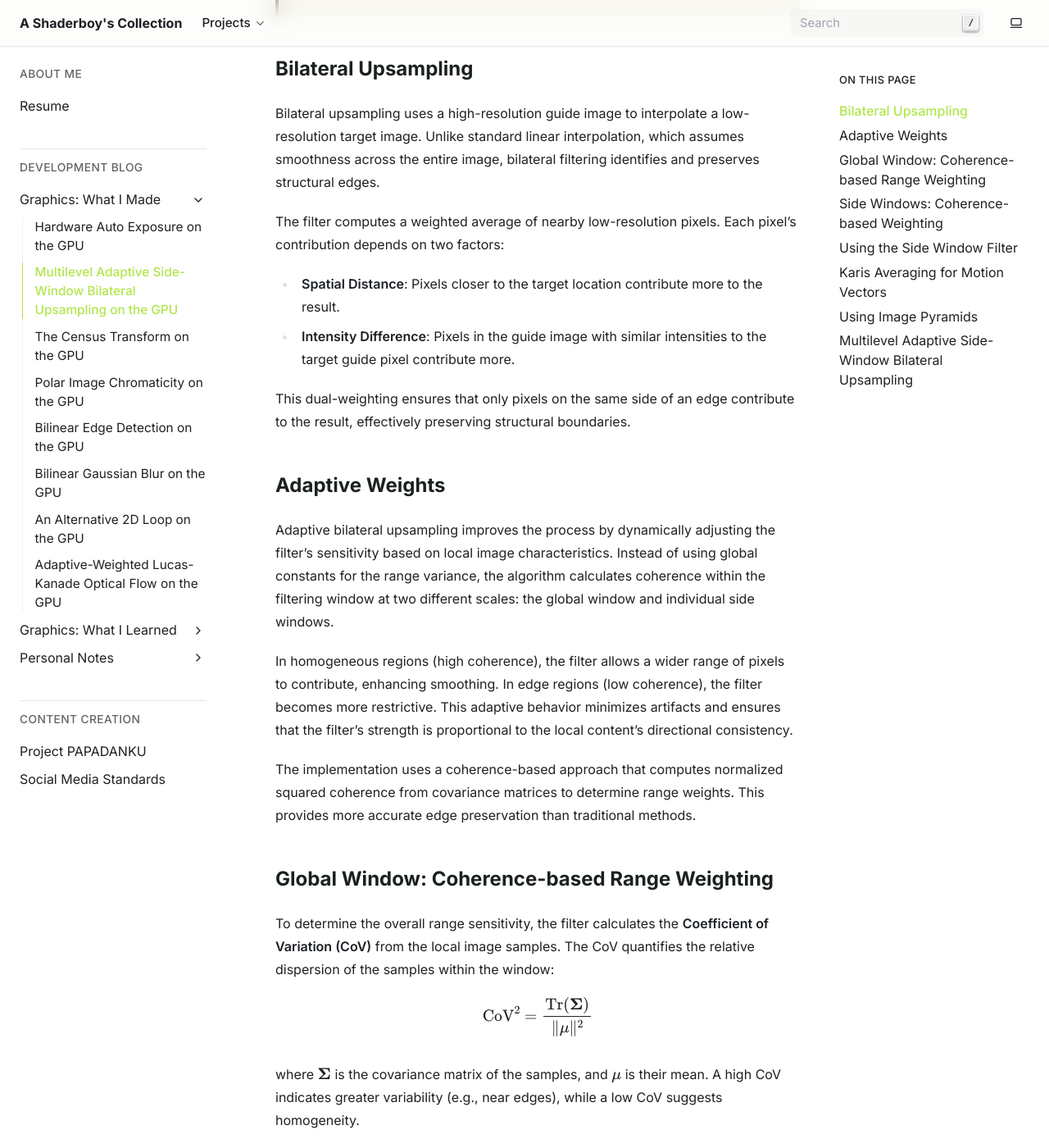
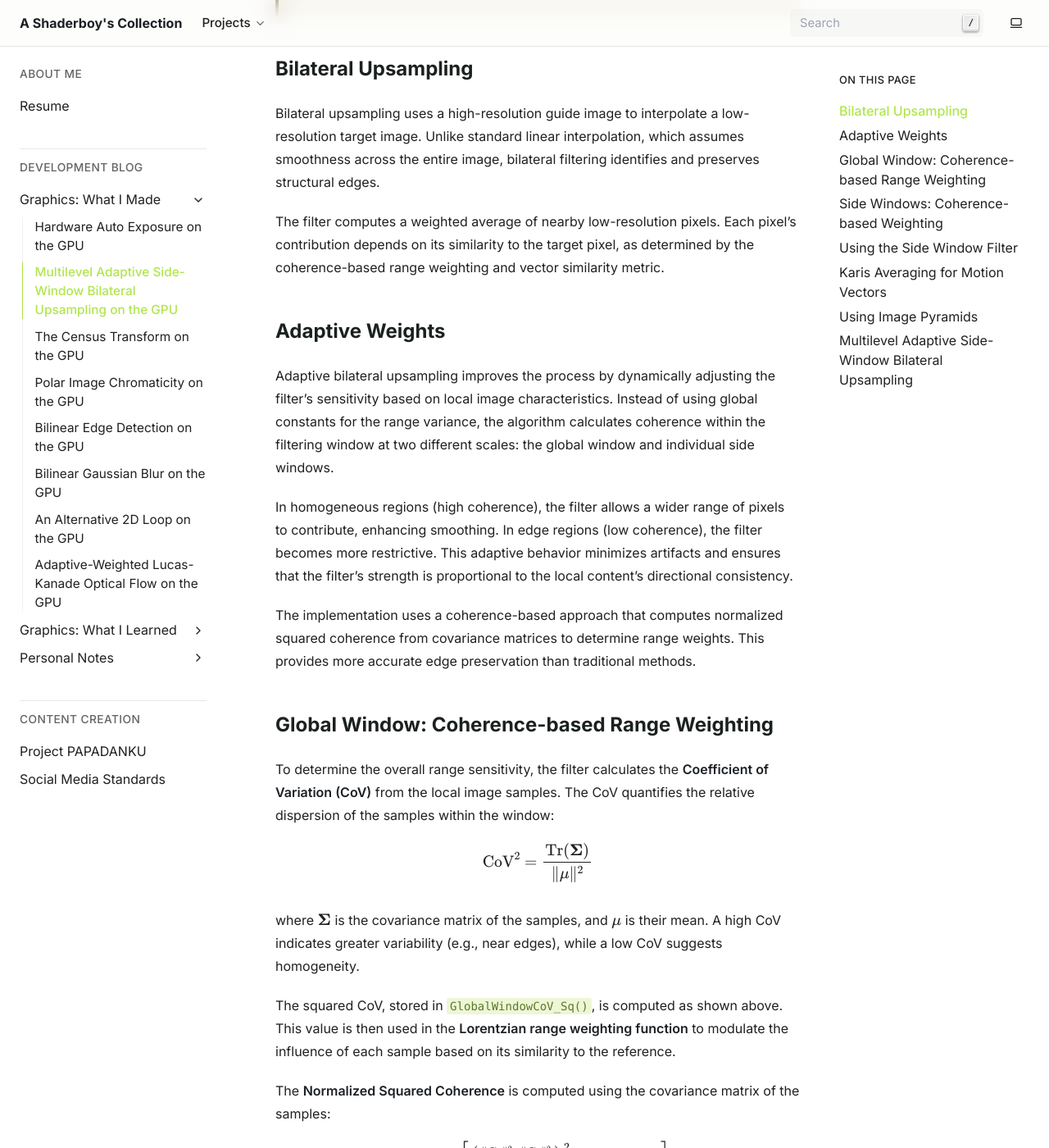
Before and after one commit to papadanku/papadanku.github.io, a Sphinx documentation site: the page built from doc/blog/made/bilateral.rst, in a window 1280 px wide and 1400 px high, scrolled down 682 px. Shown: the whole window at 82% size. Built offline with Sphinx 7.4.7, drawn with Linux system fonts in a browser that asks for light colours; some of the changed text lies outside the part shown.

Commit message:
Formatting changes.

```diff
--- a/doc/blog/made/bilateral.rst
+++ b/doc/blog/made/bilateral.rst
@@ -17,12 +17,7 @@ Bilateral Upsampling
 
 Bilateral upsampling uses a high-resolution guide image to interpolate a low-resolution target image. Unlike standard linear interpolation, which assumes smoothness across the entire image, bilateral filtering identifies and preserves structural edges.
 
-The filter computes a weighted average of nearby low-resolution pixels. Each pixel's contribution depends on two factors:
-
-* **Spatial Distance**: Pixels closer to the target location contribute more to the result.
-* **Intensity Difference**: Pixels in the guide image with similar intensities to the target guide pixel contribute more.
-
-This dual-weighting ensures that only pixels on the same side of an edge contribute to the result, effectively preserving structural boundaries.
+The filter computes a weighted average of nearby low-resolution pixels. Each pixel's contribution depends on its similarity to the target pixel, as determined by the coherence-based range weighting and vector similarity metric.
 
 Adaptive Weights
 ----------------
@@ -44,7 +39,7 @@ To determine the overall range sensitivity, the filter calculates the **Coeffici
 
 where :math:`\mathbf{\Sigma}` is the covariance matrix of the samples, and :math:`\mathbf{\mu}` is their mean. A high CoV indicates greater variability (e.g., near edges), while a low CoV suggests homogeneity.
 
-The squared CoV, stored in `GlobalWindowCoV_Sq`, is computed as shown above. This value is then used in the **Lorentzian range weighting function** to modulate the influence of each sample based on its similarity to the reference.
+The squared CoV, stored in ``GlobalWindowCoV_Sq()``, is computed as shown above. This value is then used in the **Lorentzian range weighting function** to modulate the influence of each sample based on its similarity to the reference.
 
 The **Normalized Squared Coherence** is computed using the covariance matrix of the samples:
 
@@ -62,9 +57,9 @@ where :math:`\mathbf{J}` is the covariance matrix of the samples.
 
 .. note::
 
-   The **Inverse Squared Coherence** is directly used as the input to the **Fast Lorentzian Function** (`GetLorentzian1D_Fast`). This enables efficient computation of range weights without additional steps.
+   The **Inverse Squared Coherence** is directly used as the input to the **Fast Lorentzian Function** (``GetLorentzian1D_Fast()``). This enables efficient computation of range weights without additional steps.
 
-For range weighting, the implementation uses the **Inverse Squared Coherence** derived from the covariance matrix. The functions `GetCovarianceCoherence_Sq` and `GetCovarianceCoherenceInverse_Sq` compute these values. Higher coherence (directional consistency) results in lower range weights, which preserves edges more effectively.
+For range weighting, the implementation uses the **Inverse Squared Coherence** derived from the covariance matrix. The functions ``GetCovarianceCoherence_Sq()`` and ``GetCovarianceCoherenceInverse_Sq()`` compute these values. Higher coherence (directional consistency) results in lower range weights, which preserves edges more effectively.
 
 Side Windows: Coherence-based Weighting
 ---------------------------------------
@@ -106,7 +101,7 @@ The implemented version follows these steps:
 #. **Side Window Statistics Calculation**: For each window, compute the local mean :math:`\mu_W` and covariance matrix using precomputed subkernel means for efficiency.
 #. **Bilateral Weighted Estimation**: For each window, calculate a bilateral-weighted mean :math:`\mu_{W, \text{bilat}}`. The range weight uses a **Lorentzian function** applied to the **magnitude-weighted cosine similarity** between the reference and sample vectors.
 
-   The similarity is computed using the optimized **magnitude-weighted cosine similarity metric** (`GetVectorSimilarity_FLT2`), which combines angular alignment and relative scale into a unified similarity score:
+   The similarity is computed using the optimized **magnitude-weighted cosine similarity metric** (``GetVectorSimilarity_FLT2()``), which combines angular alignment and relative scale into a unified similarity score:
 
    .. math::
 
@@ -115,9 +110,9 @@ The implemented version follows these steps:
    where:
 
    * :math:`u` and :math:`v` are the reference and sample vectors, respectively.
-   * The result is clamped to the range [0.0, 1.0] using `saturate()`.
+   * The result is clamped to the range [0.0, 1.0] using ``saturate()``.
 
-   The **inverse similarity** (:math:`1 - \text{Similarity}^2`) is then passed to the **Fast Lorentzian Function** (`GetLorentzian1D_Fast`) to compute the range weight for each sample. This ensures that pixels with higher similarity to the reference contribute more to the final result.
+   The **inverse similarity** (:math:`1 - \text{Similarity}^2`) is then passed to the **Fast Lorentzian Function** (``GetLorentzian1D_Fast()``) to compute the range weight for each sample. This ensures that pixels with higher similarity to the reference contribute more to the final result.
 
 #. **Coherence-Weighted Combination**: Combine the estimated means using their coherence-based influence weights (:math:`w_{\text{influence}} = \text{saturate}(\text{GetCovarianceCoherenceInverse\_Sq}(C_{\text{window}}))`) as weights:
 
@@ -153,7 +148,7 @@ The proposed technique integrates the following components:
 The updated implementation incorporates a **magnitude-weighted cosine similarity metric** and **Lorentzian range weighting** for more accurate edge-aware upsampling.
 
 .. code-block:: hlsl
-   :caption: Helper Math Functions
+   :caption: Helper Math Functions (Vector Similarity and Lorentzian)
 
    /*
       Compute the Coherance.
```
Also changed, not shown: doc/blog/made/opticalflow.rst (+11 -8 lines).
